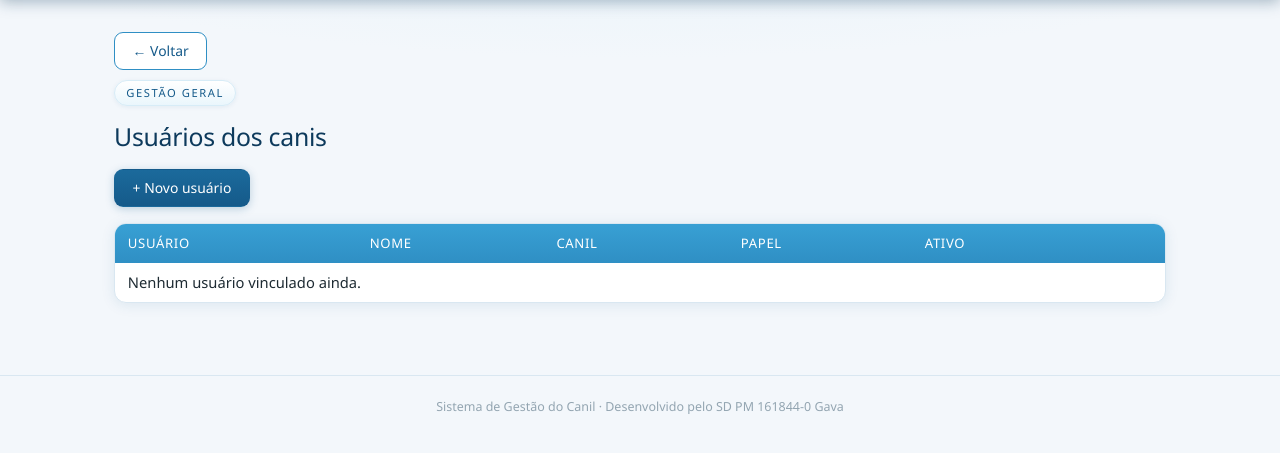
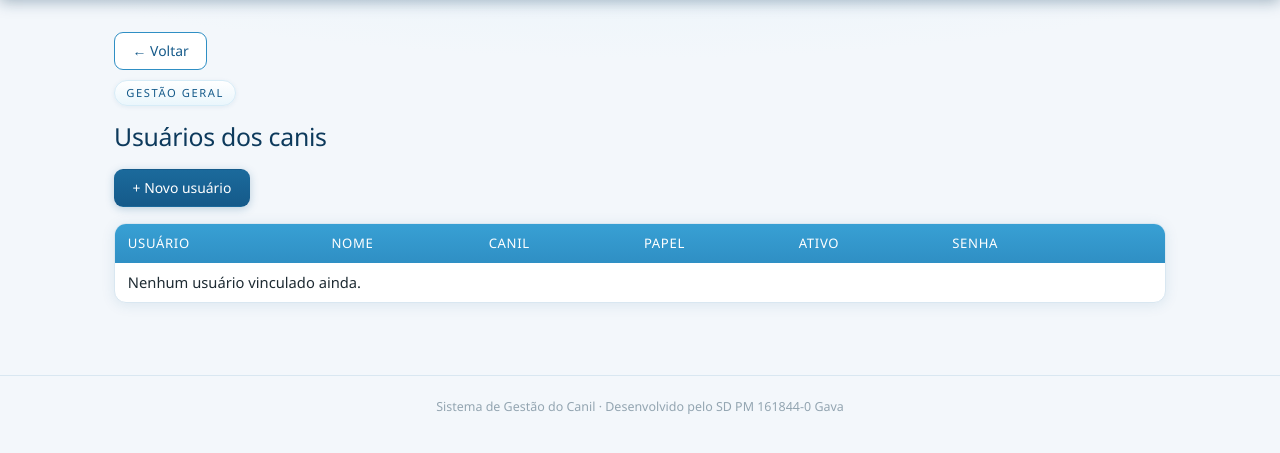
Before and after one commit to guhsantana-glitch/canilbaep, a Django app: page /gestao/usuarios/ in a window 1280 px wide. Shown: the part 72-525 px from the top of the page. Run offline with Django 5.2, Linux system fonts and the light colour scheme; the visitor is signed in with stand-in values (Sample User, id 1); data comes from the database, SQL or seed files in the repository; data that the repository does not hold is empty; parts of the project's set-up code (start-up, migrations or seed data) failed here and were passed over.

Commit message:
Senhas: padrao canil123 ou aleatoria, troca obrigatoria no 1o acesso

```diff
--- a/canil_baep/settings.py
+++ b/canil_baep/settings.py
@@ -45,6 +45,7 @@ MIDDLEWARE = [
     'django.contrib.messages.middleware.MessageMiddleware',
     'django.middleware.clickjacking.XFrameOptionsMiddleware',
     'canis.middleware.CanilMiddleware',
+    'canis.middleware.SenhaTemporariaMiddleware',
 ]
 
 ROOT_URLCONF = 'canil_baep.urls'
--- a/canis/middleware.py
+++ b/canis/middleware.py
@@ -1,4 +1,4 @@
-from django.shortcuts import render
+from django.shortcuts import render, redirect
 
 from .utils import canil_atual
 
@@ -47,3 +47,31 @@ class CanilMiddleware:
             )
 
         return self.get_response(request)
+
+
+class SenhaTemporariaMiddleware:
+    """Obriga a troca da senha definida na criação/redefinição antes de
+    acessar qualquer outra parte do sistema (superusuários não têm vínculo
+    e nunca são afetados)."""
+
+    ROTAS_ISENTAS = (
+        "/login/",
+        "/logout/",
+        "/trocar-senha/",
+        "/static/",
+        "/media/",
+    )
+
+    def __init__(self, get_response):
+        self.get_response = get_response
+
+    def __call__(self, request):
+        if request.path.startswith(self.ROTAS_ISENTAS):
+            return self.get_response(request)
+
+        if request.user.is_authenticated:
+            vinculo = getattr(request.user, "vinculo_canil", None)
+            if vinculo is not None and vinculo.senha_temporaria:
+                return redirect("trocar_senha_obrigatoria")
+
+        return self.get_response(request)
--- a/canis/models.py
+++ b/canis/models.py
@@ -83,6 +83,10 @@ class VinculoUsuario(models.Model):
     )
     papel = models.CharField("Papel", max_length=20, choices=PAPEL_CHOICES, default="operador")
     ativo = models.BooleanField("Ativo", default=True)
+    senha_temporaria = models.BooleanField(
+        "Precisa trocar a senha no próximo login", default=False,
+        help_text="Marcado automaticamente quando a senha é definida na criação ou redefinição.",
+    )
     criado_em = models.DateTimeField(auto_now_add=True)
 
     class Meta:
--- /dev/null
+++ b/canis/senhas.py
@@ -0,0 +1,14 @@
+"""Geração de senhas iniciais de usuários do sistema."""
+
+from django.utils.crypto import get_random_string
+
+# Senha padrão preenchida na criação de usuários (o usuário é obrigado
+# a trocá-la no primeiro acesso).
+SENHA_PADRAO = "canil123"
+
+CARACTERES_SENHA = "ABCDEFGHJKLMNPQRSTUVWXYZabcdefghijkmnpqrstuvwxyz23456789"
+
+
+def gerar_senha_aleatoria(tamanho=10):
+    """Gera uma senha aleatória legível (sem caracteres ambíguos)."""
+    return get_random_string(tamanho, allowed_chars=CARACTERES_SENHA)
--- a/core/urls.py
+++ b/core/urls.py
@@ -4,6 +4,7 @@ from . import views
 urlpatterns = [
     path("login/", views.CanilLoginView.as_view(), name="login"),
     path("logout/", views.CanilLogoutView.as_view(), name="logout"),
+    path("trocar-senha/", views.trocar_senha_obrigatoria, name="trocar_senha_obrigatoria"),
 
     path("", views.lista_caes, name="lista_caes"),
     path("caes/novo/", views.cao_form_view, name="cao_novo"),
--- a/gestaocanis/templates/gestaocanis/lista_usuarios.html
+++ b/gestaocanis/templates/gestaocanis/lista_usuarios.html
@@ -7,7 +7,7 @@
 <h1>Usuários dos canis</h1>
 <div class="barra-acoes"><a href="{% url 'gestao_usuario_novo' %}" class="btn">+ Novo usuário</a></div>
 <table>
-  <tr><th>Usuário</th><th>Nome</th><th>Canil</th><th>Papel</th><th>Ativo</th><th></th></tr>
+  <tr><th>Usuário</th><th>Nome</th><th>Canil</th><th>Papel</th><th>Ativo</th><th>Senha</th><th></th></tr>
   {% for v in vinculos %}
   <tr>
     <td>{{ v.usuario.username }}</td>
@@ -15,12 +15,13 @@
     <td>{{ v.canil.nome }}</td>
     <td>{{ v.get_papel_display }}</td>
     <td>{% if v.ativo %}Sim{% else %}Não{% endif %}</td>
+    <td>{% if v.senha_temporaria %}<span class="tag tag-baixado">Troca pendente</span>{% else %}<span class="tag tag-ativo">Definitiva</span>{% endif %}</td>
     <td>
       <a href="{% url 'gestao_usuario_editar' v.pk %}">Editar</a> &middot;
       <a href="{% url 'gestao_usuario_senha' v.pk %}">Senha</a> &middot;
       <a href="{% url 'gestao_usuario_excluir' v.pk %}">Excluir</a>
     </td>
   </tr>
-  {% empty %}<tr><td colspan="6">Nenhum usuário vinculado ainda.</td></tr>{% endfor %}
+  {% empty %}<tr><td colspan="7">Nenhum usuário vinculado ainda.</td></tr>{% endfor %}
 </table>
 {% endblock %}
--- a/gestaocanis/templates/gestaocanis/usuario_form.html
+++ b/gestaocanis/templates/gestaocanis/usuario_form.html
@@ -33,8 +33,9 @@
     </select>
   </div>
   <div class="form-linha">
-    <label>{% if usuario_obj %}Nova senha (deixe em branco para manter a atual){% else %}Senha{% endif %}</label>
-    <input type="password" name="password">
+    <label>{% if usuario_obj %}Nova senha (deixe em branco para manter a atual){% else %}Senha inicial{% endif %}</label>
+    <input type="text" name="password" value="{% if not usuario_obj %}{{ senha_padrao }}{% endif %}">
+    <p style="color:#666;font-size:0.8rem;">Padrão: {{ senha_padrao }}. Apague para gerar uma aleatória. O usuário terá que trocá-la no primeiro acesso.</p>
   </div>
   <div class="form-linha">
     <label><input type="checkbox" name="ativo" style="width:auto;display:inline-block;" {% if dados.ativo %}checked{% endif %}> Usuário ativo</label>
--- a/gestaocanis/views.py
+++ b/gestaocanis/views.py
@@ -4,6 +4,7 @@ from django.contrib import messages
 from django.shortcuts import render, redirect, get_object_or_404
 
 from canis.models import Canil, Unidade, VinculoUsuario
+from canis.senhas import SENHA_PADRAO, gerar_senha_aleatoria
 from core.models import Cao
 from .forms import CanilForm, UnidadeForm
 
@@ -152,7 +153,7 @@ def usuario_form_view(request, pk=None):
                  "canil_id": request.POST.get("canil", ""),
                  "papel": request.POST.get("papel", "operador"),
                  "ativo": request.POST.get("ativo") == "on"}
-        senha = request.POST.get("password", "")
+        senha = request.POST.get("password", "").strip()
         canil = Canil.objects.filter(pk=dados["canil_id"]).first()
         if not dados["username"]:
             erro = "Informe um nome de usuário."
@@ -160,20 +161,25 @@ def usuario_form_view(request, pk=None):
             erro = "Selecione um canil ativo."
         elif User.objects.filter(username=dados["username"]).exclude(pk=usuario.pk if usuario else None).exists():
             erro = "Já existe um usuário com esse nome."
-        elif usuario is None and not senha:
-            erro = "Defina uma senha para o novo usuário."
         else:
             if usuario is None:
+                # Em branco: gera aleatória. Padrão sugerido: canil123.
+                if not senha:
+                    senha = gerar_senha_aleatoria()
                 usuario = User.objects.create_user(
                     username=dados["username"], password=senha, first_name=dados["first_name"])
                 VinculoUsuario.objects.create(
-                    usuario=usuario, canil=canil, papel=dados["papel"], ativo=dados["ativo"])
-                messages.success(request, f"Usuário '{usuario.username}' criado no canil '{canil.nome}'.")
+                    usuario=usuario, canil=canil, papel=dados["papel"],
+                    ativo=dados["ativo"], senha_temporaria=True)
+                return render(request, "gestaocanis/usuario_credenciais.html", {
+                    "usuario": usuario, "canil": canil, "senha": senha, "novo": True,
+                })
             else:
                 usuario.username = dados["username"]
                 usuario.first_name = dados["first_name"]
                 if senha:
                     usuario.set_password(senha)
+                    vinculo.senha_temporaria = True
                 usuario.save()
                 vinculo.canil = canil
                 vinculo.papel = dados["papel"]
@@ -183,7 +189,7 @@ def usuario_form_view(request, pk=None):
             return redirect("gestao_usuarios")
     return render(request, "gestaocanis/usuario_form.html",
                   {"vinculo": vinculo, "usuario_obj": usuario, "canis": canis, "dados": dados, "erro": erro,
-                   "papeis": VinculoUsuario.PAPEL_CHOICES})
+                   "papeis": VinculoUsuario.PAPEL_CHOICES, "senha_padrao": SENHA_PADRAO})
 
 
 @gestor_required
@@ -201,12 +207,12 @@ def usuario_excluir(request, pk):
 def usuario_resetar_senha(request, pk):
     vinculo = get_object_or_404(VinculoUsuario, pk=pk)
     if request.method == "POST":
-        senha = request.POST.get("password", "").strip()
-        if len(senha) < 4:
-            messages.error(request, "A senha deve ter ao menos 4 caracteres.")
-            return redirect("gestao_usuarios")
+        senha = gerar_senha_aleatoria()
         vinculo.usuario.set_password(senha)
         vinculo.usuario.save()
-        messages.success(request, f"Senha de '{vinculo.usuario.username}' redefinida.")
-        return redirect("gestao_usuarios")
+        vinculo.senha_temporaria = True
+        vinculo.save()
+        return render(request, "gestaocanis/usuario_credenciais.html", {
+            "usuario": vinculo.usuario, "canil": vinculo.canil, "senha": senha, "novo": False,
+        })
     return render(request, "gestaocanis/usuario_senha.html", {"vinculo": vinculo})
```
Also changed, not shown: core/templates/core/trocar_senha.html (added, +21 -0 lines), core/views.py (+33 -0 lines), gestaocanis/templates/gestaocanis/usuario_credenciais.html (added, +19 -0 lines), gestaocanis/templates/gestaocanis/usuario_senha.html (+2 -5 lines), canis/migrations/0005_vinculousuario_senha_temporaria.py (added).
